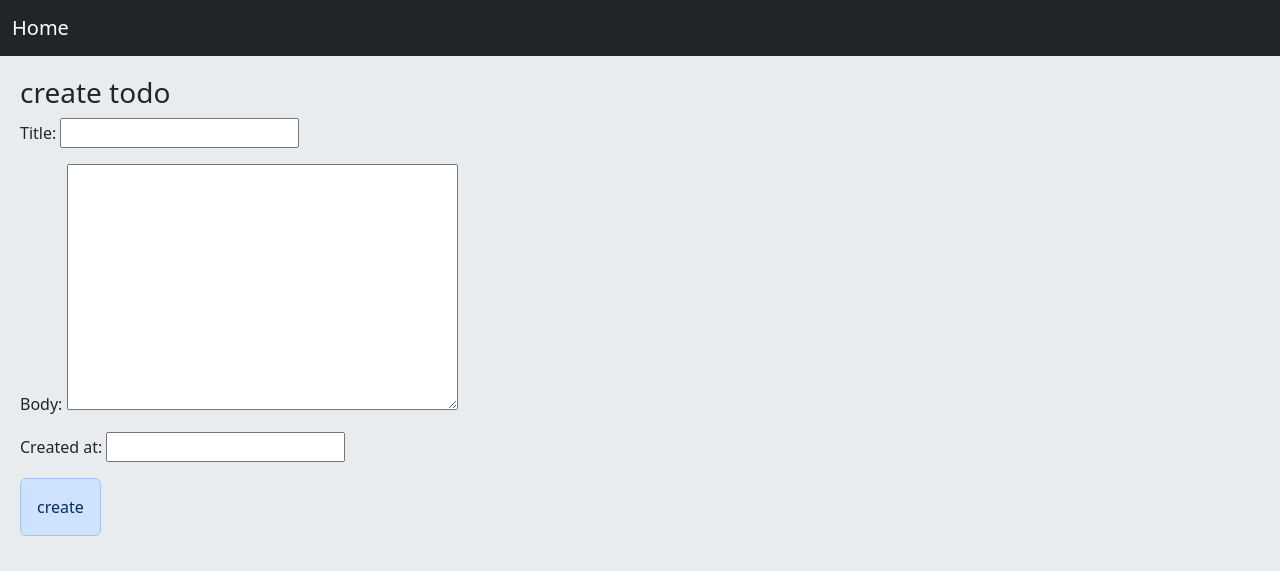
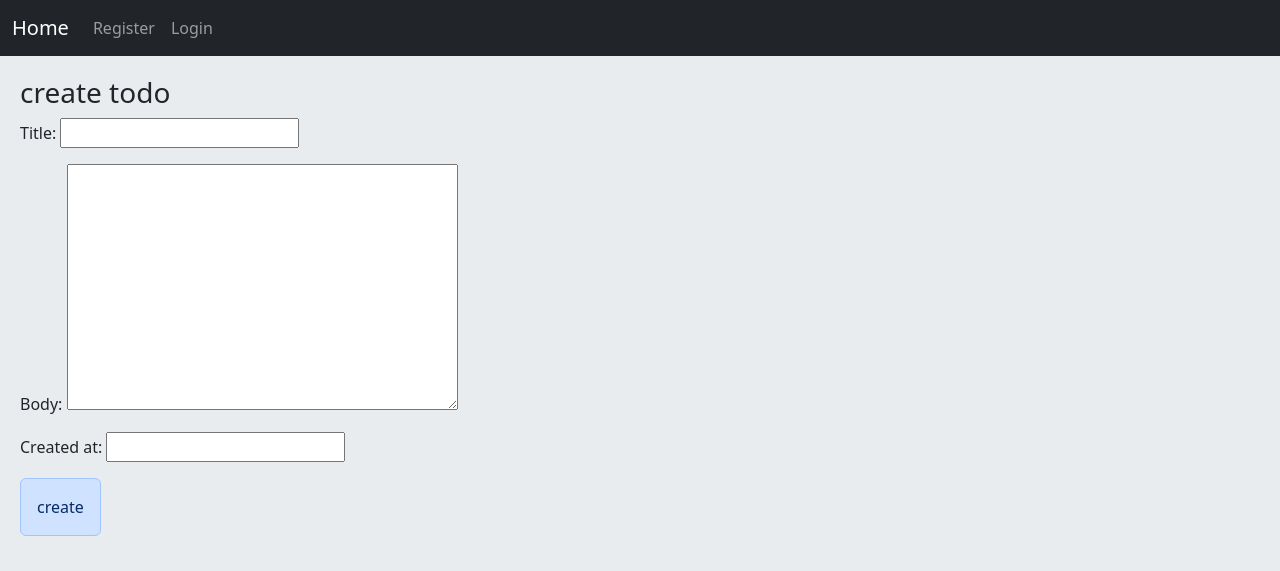
Before and after one commit to mobinesmaeili/Todo-app, a Django app: page /create/ in a window 1280 px wide. Shown: the top 571 px of the page. Run offline with Django 5.2, Linux system fonts and the light colour scheme.

Commit message:
setup navbar page links

```diff
--- a/A/accounts/urls.py
+++ b/A/accounts/urls.py
@@ -2,7 +2,7 @@ from django.urls import path
 from . import views
 
 urlpatterns = [
-    path('register/', views.user_register, name='register'),
-    path('login/', views.user_login, name='login'),
-    path('logout/', views.user_logout, name='logout'),
+    path('register/', views.user_register, name='user_register'),
+    path('login/', views.user_login, name='user_login'),
+    path('logout/', views.user_logout, name='user_logout'),
 ]
--- a/A/templates/home.html
+++ b/A/templates/home.html
@@ -3,6 +3,9 @@
 {% block title %}Home{% endblock %}
 
 {% block content %}
+
+    <div class="navbar-brand" >{{ request.user }}</div>
+
     <div class="card">
         {% for todo in todos %}
             <a class="card-body" href="{% url 'detail' todo.id %}">{{ todo.title }}</a><br/>
--- a/A/templates/navbar.html
+++ b/A/templates/navbar.html
@@ -1,5 +1,27 @@
-<nav class="navbar navbar-expand-lg navbar-dark bg-dark ">
-    <div class="container-fluid">
-        <a class="navbar-brand" href="{% url 'home' %}">Home</a>
+<nav class="navbar navbar-expand-lg navbar-dark bg-dark">
+  <div class="container-fluid">
+    <a class="navbar-brand" href="{% url 'home' %}">Home</a>
+    <button class="navbar-toggler" type="button" data-bs-toggle="collapse" data-bs-target="#navbarNav" aria-controls="navbarNav" aria-expanded="false" aria-label="Toggle navigation">
+      <span class="navbar-toggler-icon"></span>
+    </button>
+    <div class="collapse navbar-collapse" id="navbarNav">
+      <ul class="navbar-nav">
+          {% if request.user.is_authenticated %}
+              <li class="nav-item">
+                  <a class="nav-link" href="{% url 'create' %}">Create Todo</a>
+              </li>
+              <li class="nav-item">
+                  <a class="nav-link" href="{% url 'user_logout' %}">Logout</a>
+              </li>
+          {% else %}
+              <li class="nav-item">
+                  <a class="nav-link" href="{% url 'user_register' %}">Register</a>
+              </li>
+              <li class="nav-item">
+                  <a class="nav-link" href="{% url 'user_login' %}">Login</a>
+              </li>
+          {% endif %}
+      </ul>
     </div>
+  </div>
 </nav>
```
